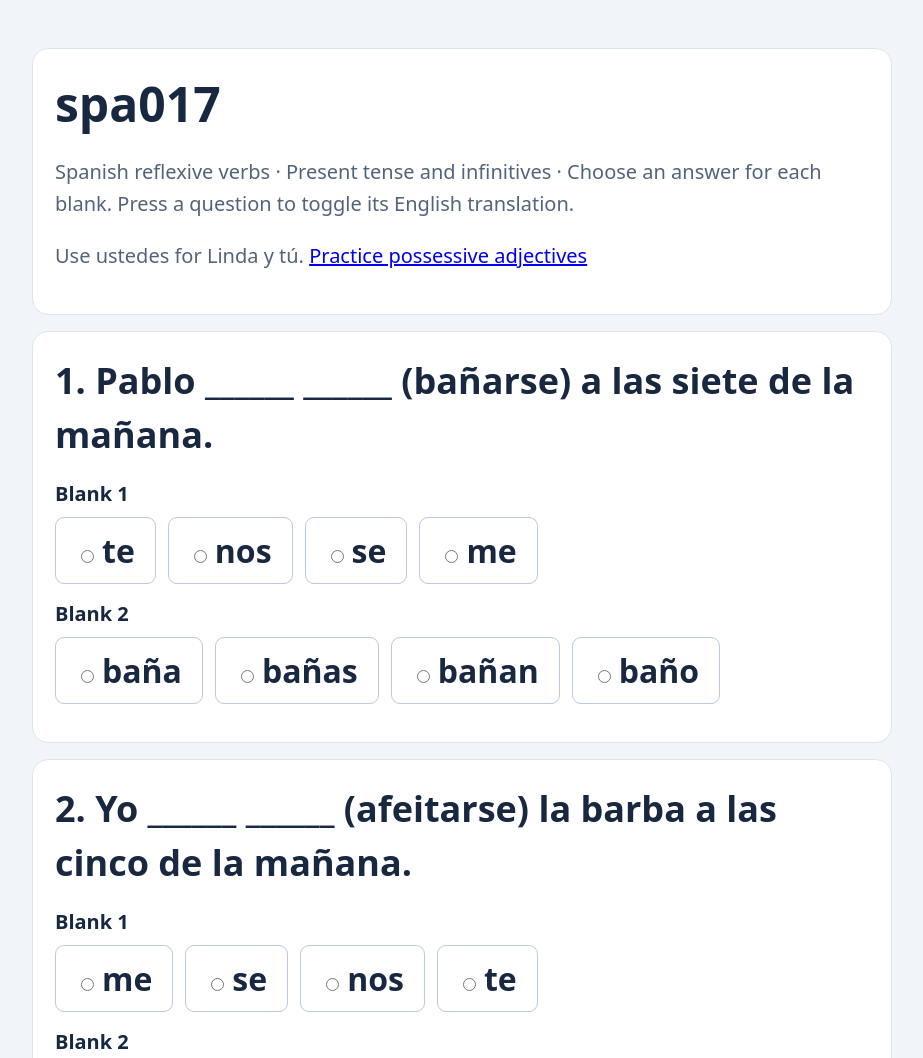
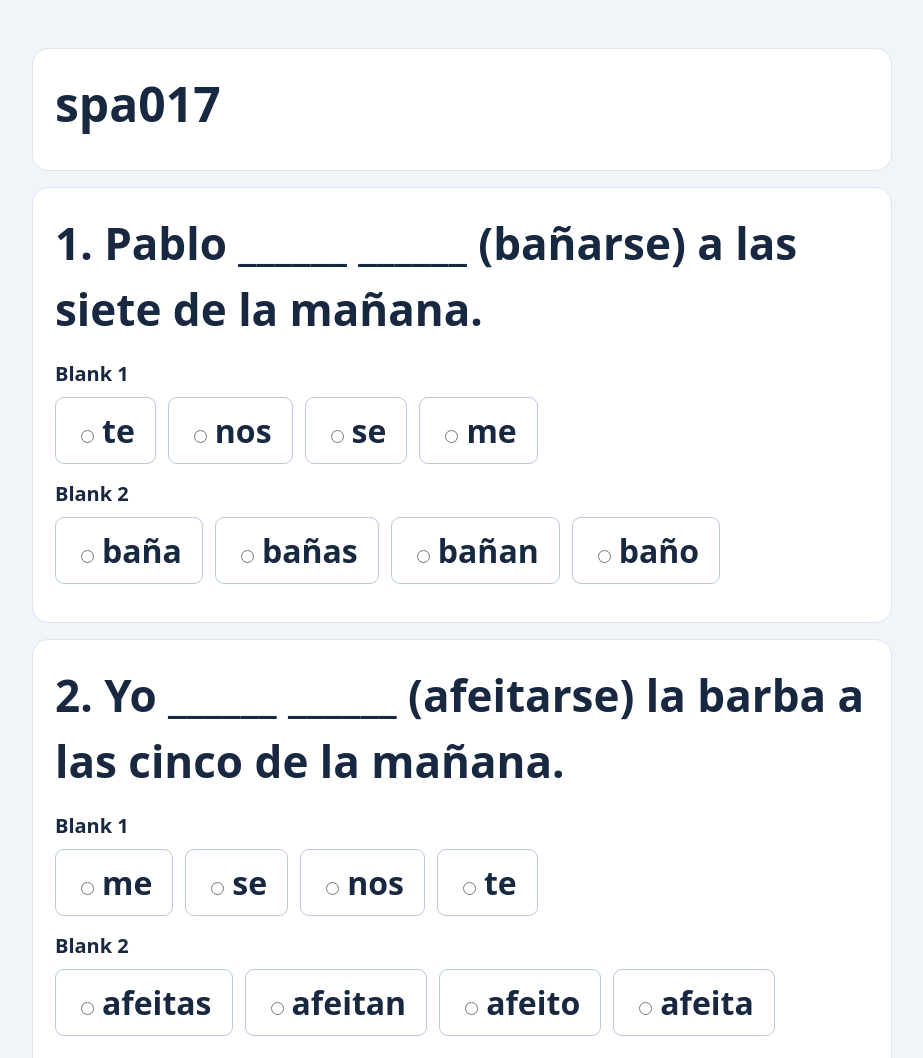
Before and after one commit to esemmelman/spa017, a plain HTML site: page index.html in a window 1280 px wide. Shown: the top 1058 px of the page, without its empty margins (178-1101 px from the left). Drawn offline with Linux system fonts and the light colour scheme.

Commit message:
Enlarge questions and remove header instructions

```diff
--- a/index.html
+++ b/index.html
@@ -5,11 +5,11 @@
 <meta name="viewport" content="width=device-width,initial-scale=1">
 <title>spa017 — Spanish Reflexive Verbs</title>
 <style>
-:root{font-family:system-ui,sans-serif;color:#192841;background:#f1f5fa}*{box-sizing:border-box}body{margin:0;font-size:20px}main{max-width:900px;margin:auto;padding:32px 20px}.panel,.question{background:white;border:1px solid #dce4ee;border-radius:16px;padding:22px;margin:16px 0}h1{font-size:clamp(32px,6vw,48px);margin:0 0 12px}.intro,footer{color:#52647b;line-height:1.6}h2{font-size:clamp(28px,5vw,36px);line-height:1.5;margin:0 0 18px}.choices{display:flex;flex-wrap:wrap;gap:12px}.choices label{font-size:32px;font-weight:700;border:1px solid #bbc9dc;border-radius:9px;padding:11px 20px;cursor:pointer}input{margin-right:8px}button{font:inherit;border-radius:9px;padding:11px 15px;cursor:pointer;background:#245bd7;color:white;border:1px solid #245bd7}h2:focus-visible,button:focus-visible,input:focus-visible{outline:3px solid #edab32;outline-offset:3px}.answer-correct{background:#dcfce7!important;border:2px solid #228352!important;color:#14532d}.answer-wrong{background:#fee2e2!important;border:2px solid #c74343!important;color:#991b1b}.choices label:has(input:disabled){cursor:default}.feedback{line-height:1.5;margin:12px 0 0}.blank-group{margin:16px 0}.blank-label{font-weight:600;margin:0 0 10px}.filled{color:#228352;text-decoration:underline}.result{font-size:26px;font-weight:700}footer{font-size:18px}#results{margin:0 0 16px}
+:root{font-family:system-ui,sans-serif;color:#192841;background:#f1f5fa}*{box-sizing:border-box}body{margin:0;font-size:20px}main{max-width:900px;margin:auto;padding:32px 20px}.panel,.question{background:white;border:1px solid #dce4ee;border-radius:16px;padding:22px;margin:16px 0}h1{font-size:clamp(32px,6vw,48px);margin:0 0 12px}.intro,footer{color:#52647b;line-height:1.6}h2{font-size:clamp(36px,6vw,44px);line-height:1.5;margin:0 0 18px}.choices{display:flex;flex-wrap:wrap;gap:12px}.choices label{font-size:32px;font-weight:700;border:1px solid #bbc9dc;border-radius:9px;padding:11px 20px;cursor:pointer}input{margin-right:8px}button{font:inherit;border-radius:9px;padding:11px 15px;cursor:pointer;background:#245bd7;color:white;border:1px solid #245bd7}h2:focus-visible,button:focus-visible,input:focus-visible{outline:3px solid #edab32;outline-offset:3px}.answer-correct{background:#dcfce7!important;border:2px solid #228352!important;color:#14532d}.answer-wrong{background:#fee2e2!important;border:2px solid #c74343!important;color:#991b1b}.choices label:has(input:disabled){cursor:default}.feedback{line-height:1.5;margin:12px 0 0}.blank-group{margin:16px 0}.blank-label{font-weight:600;margin:0 0 10px}.filled{color:#228352;text-decoration:underline}.result{font-size:26px;font-weight:700}footer{font-size:18px}#results{margin:0 0 16px}
 </style>
 </head>
 <body><main>
-<header class="panel"><h1>spa017</h1><p class="intro">Spanish reflexive verbs · Present tense and infinitives · Choose an answer for each blank. Press a question to toggle its English translation.</p><p class="intro">Use ustedes for Linda y tú. <a href="possessives.html">Practice possessive adjectives</a></p></header>
+<header class="panel"><h1>spa017</h1></header>
 <form id="quiz"><div id="questions"></div></form>
 <section class="panel"><p id="results" class="result" aria-live="polite"></p><button id="restart" type="button">Restart quiz</button></section>
 <footer>10 questions · 18 blanks · Works offline · Your answers stay in this tab.</footer>
```
